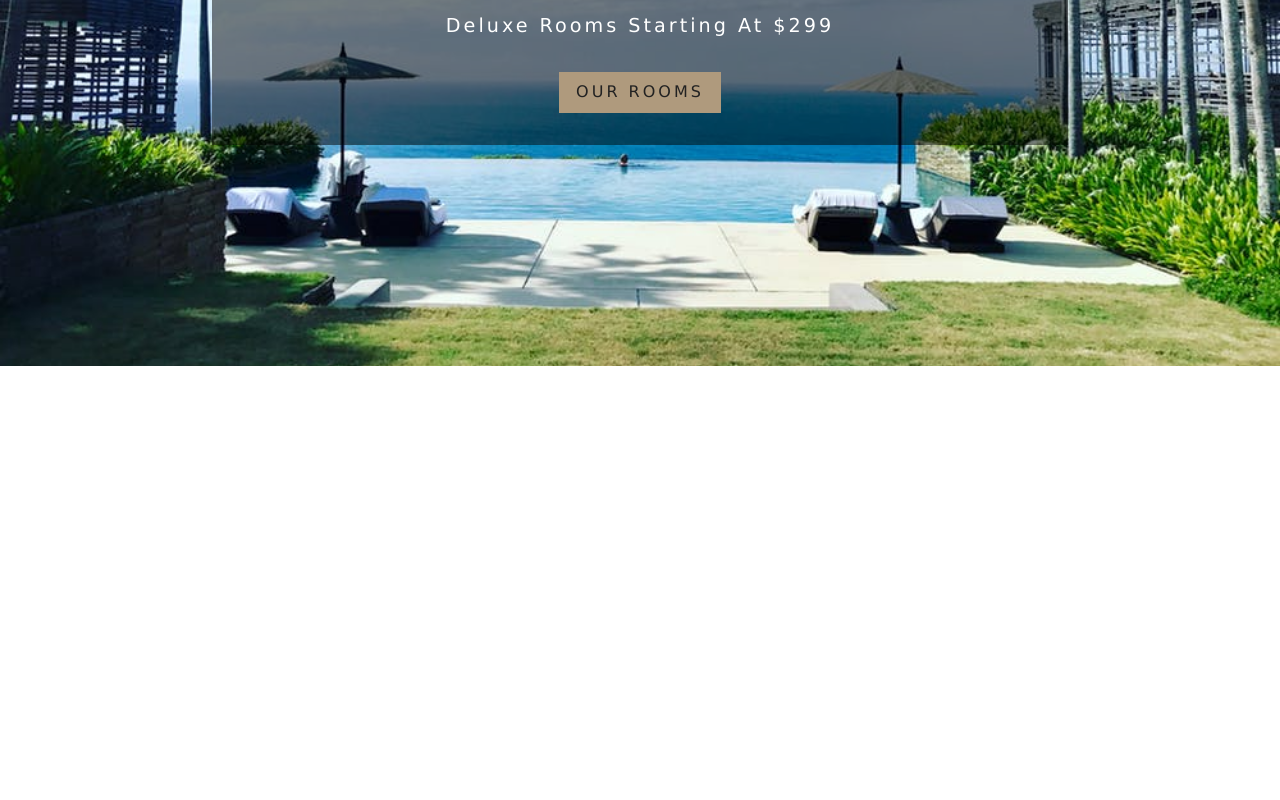
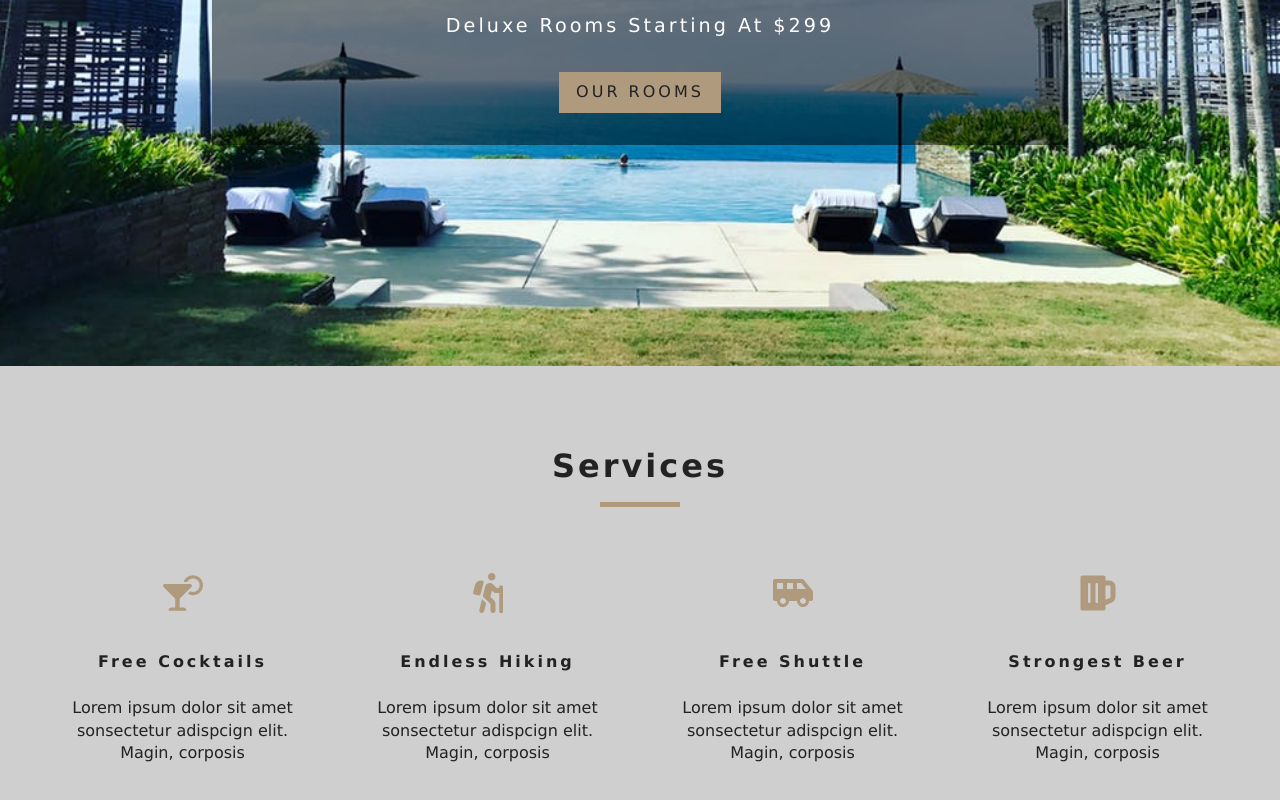
Before and after one commit to juzdepom/react-resort, a React (Create React App) app: page / in a window 1280 px wide. Shown: the part 434-1234 px from the top of the page. Before the commit the page ends 800 px from the top, so only its background shows below. Built offline with nearby package versions, Linux system fonts and the light colour scheme.

Commit message:
set up Services and Title component

```diff
--- /dev/null
+++ b/src/components/Services.js
@@ -0,0 +1,53 @@
+import React, { PureComponent } from 'react'
+import { FaCocktail, FaHiking, FaShuttleVan, FaBeer } from 'react-icons/fa';
+import Title from './Title'
+
+class Services extends PureComponent {
+    constructor(props) {
+        super(props)
+
+        this.state = {
+            services: [
+                {
+                    icon:<FaCocktail/>,
+                    title:"Free Cocktails",
+                    info: "Lorem ipsum dolor sit amet sonsectetur adispcign elit. Magin, corposis",
+                },
+                {
+                    icon:<FaHiking/>,
+                    title:"Endless Hiking",
+                    info: "Lorem ipsum dolor sit amet sonsectetur adispcign elit. Magin, corposis",
+                },
+                {
+                    icon:<FaShuttleVan/>,
+                    title:"Free Shuttle",
+                    info: "Lorem ipsum dolor sit amet sonsectetur adispcign elit. Magin, corposis",
+                },
+                {
+                    icon:<FaBeer/>,
+                    title:"Strongest Beer",
+                    info: "Lorem ipsum dolor sit amet sonsectetur adispcign elit. Magin, corposis",
+                },
+            ]
+        }
+    }
+
+    render() {
+        return (
+            <section className="services">
+                <Title title="services" />
+                <div className="services-center">
+                    {this.state.services.map((item, index) => {
+                        return <article key={index} className="service">
+                            <span>{item.icon}</span>
+                            <h6>{item.title}</h6>
+                            <p>{item.info}</p>
+                        </article>
+                    })}
+                </div>
+            </section>
+        )
+    }
+}
+
+export default Services
--- /dev/null
+++ b/src/components/Title.js
@@ -0,0 +1,12 @@
+import React from 'react'
+
+function Title({title}) {
+    return (
+        <div className="section-title">
+            <h4>{title}</h4>
+            <div />
+        </div>
+    )
+}
+
+export default Title
--- a/src/pages/Home.js
+++ b/src/pages/Home.js
@@ -1,15 +1,19 @@
 import React from 'react'
+import {Link} from 'react-router-dom';
 import Hero from '../components/Hero';
 import Banner from '../components/Banner';
-import {Link} from 'react-router-dom';
+import Services from '../components/Services';
 
 function Home() {
     return (
+        <>
         <Hero>
             <Banner title="Luxurious Rooms" subtitle="Deluxe rooms starting at $299">
                 <Link to='/rooms' className="btn-primary">Our Rooms</Link>
             </Banner>
         </Hero>
+        <Services/>
+        </>
     )
 }
 
```
